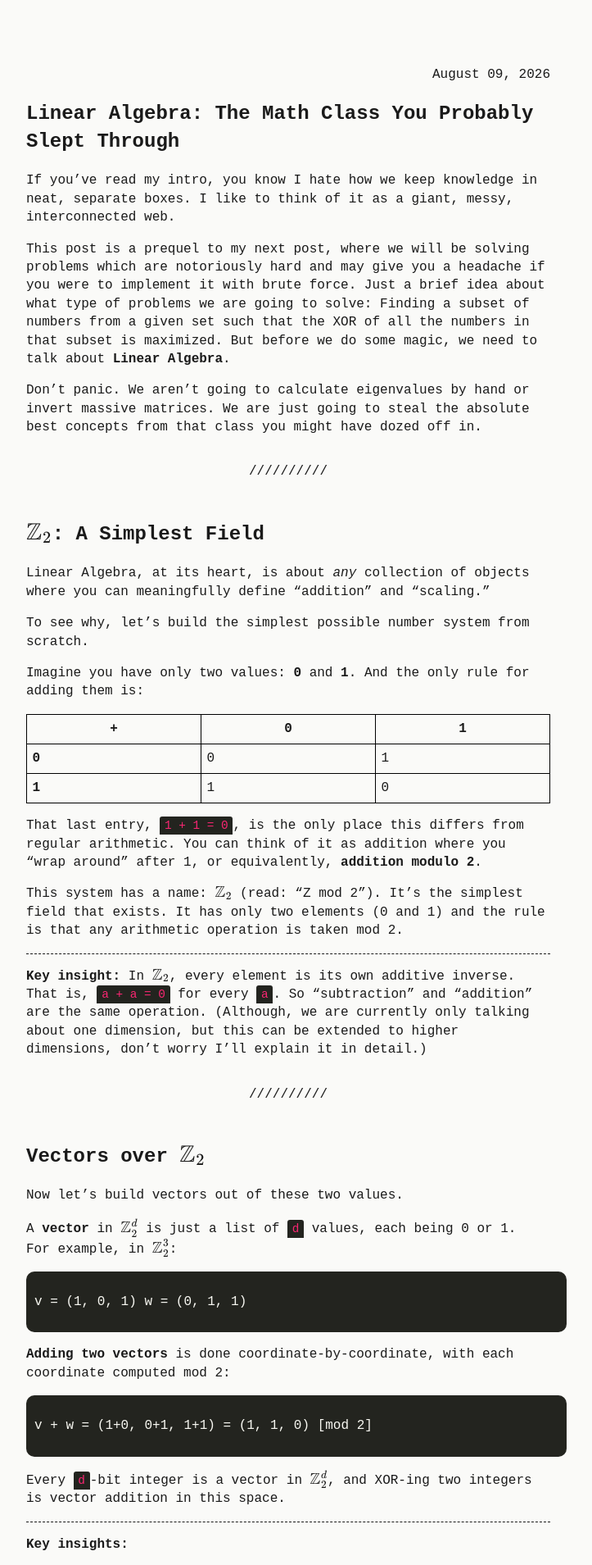
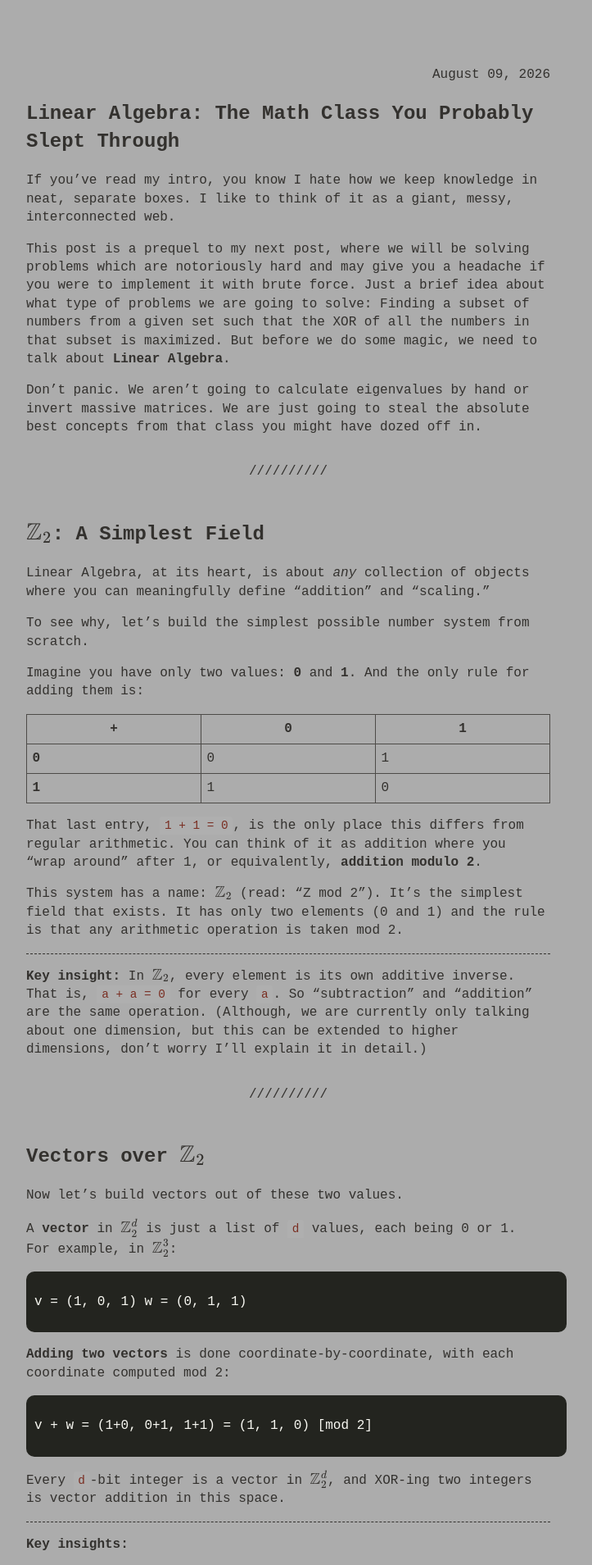
Before and after one commit to JayPatil9/JayPatil9.github.io, a Jekyll site: the page built from _posts/2026-08-09-la.md, in a window 1280 px wide. Shown: the top 1909 px of the page at 82% size, without its empty margins (288-1011 px from the left). Built offline with Jekyll 4.4.1, drawn with Linux system fonts in a browser that asks for light colours.

Commit message:
Fixing Light Mode Contrast

```diff
--- a/_posts/2026-08-09-la.md
+++ b/_posts/2026-08-09-la.md
@@ -133,7 +133,7 @@ This is the compression that makes hard problems tractable.
 
 ---
 
-## Finding the Basis, Gaussian Elimination over $\mathbb{Z}_2$
+## Finding the Basis, Gaussian Elimination over $$\mathbb{Z}_2$$
 
 <p style="border-top: 1px dashed currentColor; margin: 1em;">
     Before we get into the algorithm, I recommend you to revise the steps that are involved in forming the row echelon form of a matrix.
--- a/_sass/base.scss
+++ b/_sass/base.scss
@@ -1,41 +1,35 @@
-// -------------- THEME SWITCHER -------------- //
-@mixin dark-appearance {
-  filter: invert(1);
-  img {
-    filter: invert(1);
-
-    &.ioda { filter: invert(0); }
-  }
-
-  .emoji { filter: invert(1); }
-  iframe {
-    filter: invert(1);
-  }
-
-  .language-plaintext, .language-cpp {
-    filter: invert(1);
-  }
-
-  .spare-me {
-    filter: invert(1);
-  }
-
+:root {
+  --bg: #acacac;
+  --text: #33312e;
+  --border: #4d4b48;
+  --hl-bg: #afafaf;
+  --hl-text: #7a2e22;
 }
 
-body[a="dark"] { @include dark-appearance; }
-
-// -------------------------------------------- //
-
 @media (prefers-color-scheme: dark) {
-  body[a="auto"] { @include dark-appearance; }
+  body[a="auto"] {
+    --bg: #1b1b1a;
+    --text: #d8d5cd;
+    --border: #4a4844;
+    --hl-bg: #23241f;
+    --hl-text: #f92672;
+  }
 }
 
-html, body { background: #fafaf8; }
+body[a="dark"] {
+  --bg: #1b1b1a;
+  --text: #d8d5cd;
+  --border: #4a4844;
+  --hl-bg: #23241f;
+  --hl-text: #f92672;
+}
+
+html, body { background: var(--bg); }
 
 html { height: 100%; scroll-behavior: smooth; }
 
 body {
-  color: #1a1a1a;
+  color: var(--text);
   font-family: monospace;
   font-size: 16px;
   line-height: 1.4;
@@ -73,7 +67,7 @@ hr {
 table { width: 100%; }
 
 table, th, td {
-  border: thin solid black;
+  border: thin solid var(--border);
   border-collapse: collapse;
   padding: 0.4rem;
 }
--- a/_sass/code.scss
+++ b/_sass/code.scss
@@ -1,7 +1,7 @@
 // This is a autogenerated file for the Monokai Sublime theme //
 code {
-    background-color: #23241f; /* Monokai Sublime background */
-    color: #f92672;
+    background-color: var(--hl-bg); /* Monokai Sublime background */
+    color: var(--hl-text);
     padding: 0.2em 0.4em;
     border-radius: 3px 3px 0px 0px;
     font-size: 0.9em;
```
